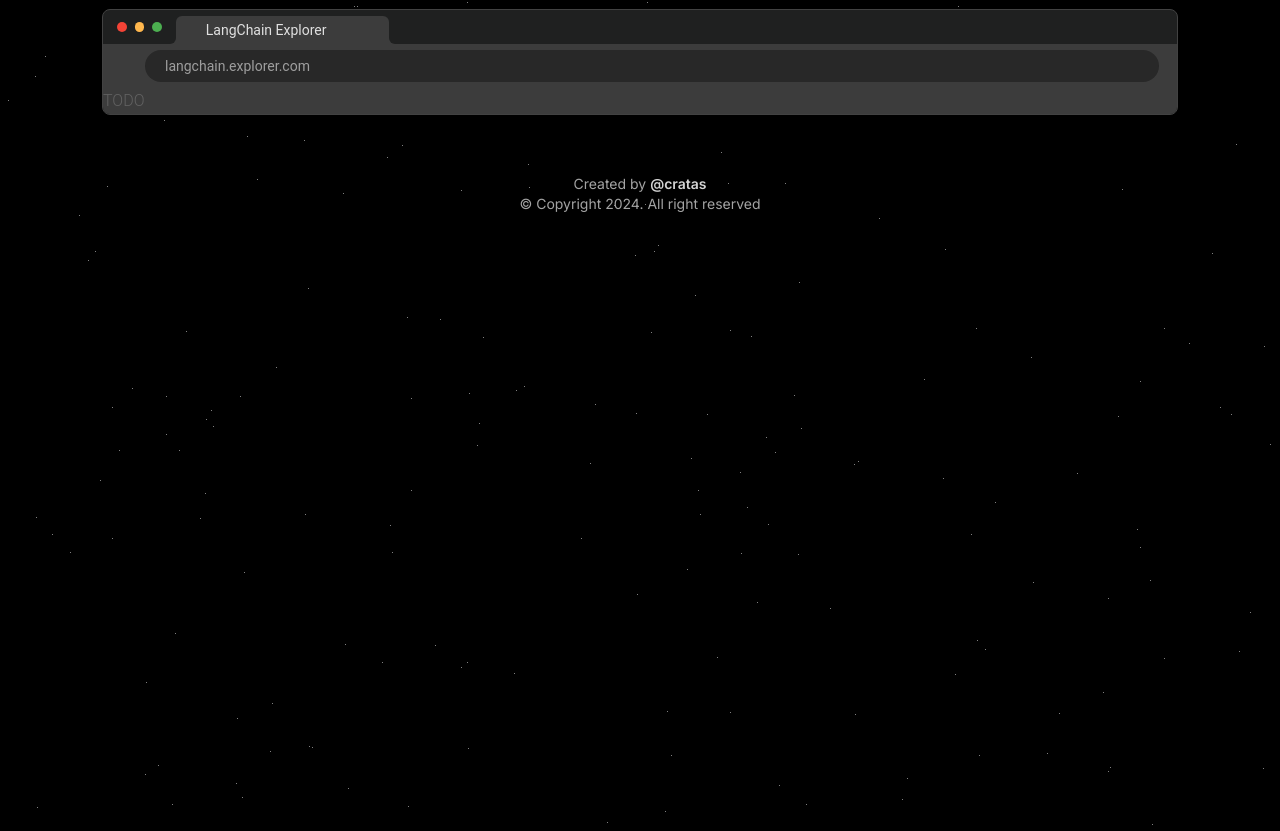
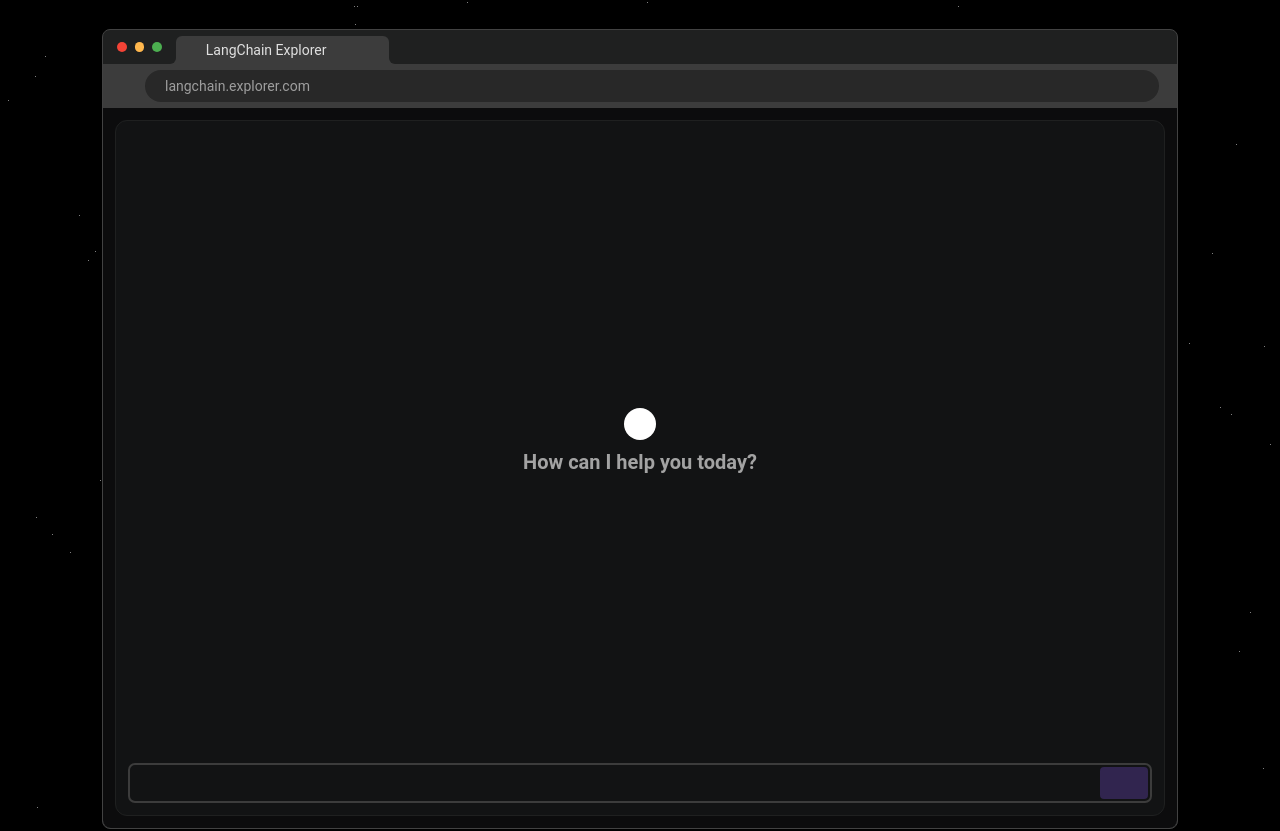
Before and after one commit to cratas/langchain-explorer, a Next.js app: page / in a window 1280 px wide. Shown: the part 546-1377 px from the top of the page. Before the commit the page ends 800 px from the top, so only its background shows below. Built offline with nearby package versions, Linux system fonts and the light colour scheme.

Commit message:
feat(chatbot-basic): created chat UI

```diff
--- a/package.json
+++ b/package.json
@@ -17,7 +17,8 @@
     "langchain": "^0.1.13",
     "next": "14.1.0",
     "react": "^18",
-    "react-dom": "^18"
+    "react-dom": "^18",
+    "uuid": "^9.0.1"
   },
   "devDependencies": {
     "@iconify/json": "^2.2.181",
--- a/src/app/globals.css
+++ b/src/app/globals.css
@@ -27,6 +27,23 @@
     rgb(var(--background-start-rgb));
 }
 
+::-webkit-scrollbar {
+  background-color: transparent;
+  width: 8px;
+}
+
+::-webkit-scrollbar-thumb {
+  border-radius: 4px;
+  background-color: #3c3c3c;
+}
+
+::-webkit-scrollbar-track-piece {
+  background-color: transparent;
+}
+/*
+::-webkit-scrollbar-track {
+  -webkit-box-shadow: inset 0 0 6px rgba(0, 0, 0, 0.3);
+} */
 @layer utilities {
   .no-scrollbar::-webkit-scrollbar {
     display: none;
@@ -35,6 +52,10 @@
     -ms-overflow-style: none; /* IE and Edge */
     scrollbar-width: none; /* Firefox */
   }
+}
+
+::-webkit-scrollbar-track {
+  background: transparent; /* Transparent track */
 }
 
 #stars {
--- /dev/null
+++ b/src/components/chat/chat-input.tsx
@@ -0,0 +1,61 @@
+'use client';
+
+import { Button, Input } from '@material-tailwind/react';
+import React, { useCallback, useState } from 'react';
+
+type Props = {
+  handleSendMessage: (message: string) => void;
+};
+
+export const ChatInput = ({ handleSendMessage }: Props) => {
+  const [input, setInput] = useState('');
+
+  const handleInputChange = (e: React.ChangeEvent<HTMLInputElement>) => {
+    setInput(e.target.value);
+  };
+
+  const handleSubmit = useCallback(async () => {
+    if (input) {
+      handleSendMessage(input);
+      setInput('');
+    }
+  }, [input, handleSendMessage]);
+
+  const handleSubmitOnEnter = useCallback(
+    (event: React.KeyboardEvent<HTMLInputElement>) => {
+      if (event.key === 'Enter') {
+        handleSubmit();
+      }
+    },
+    [handleSubmit]
+  );
+
+  return (
+    <div className="relative">
+      <Input
+        labelProps={{
+          className: 'hidden',
+        }}
+        multiple
+        onKeyUp={handleSubmitOnEnter}
+        crossOrigin=""
+        placeholder="Message ..."
+        value={input}
+        onChange={handleInputChange}
+        className="!border-2 !border-browser-light pr-20 text-text-primary placeholder-text-dark"
+        containerProps={{
+          className: 'min-w-0',
+        }}
+      />
+      <Button
+        onClick={handleSubmit}
+        placeholder=""
+        size="sm"
+        disabled={!input}
+        className="!absolute right-1 top-1 flex items-center gap-3 rounded bg-light-purple"
+      >
+        <span className="icon-[fluent--send-20-filled] h-4 w-4" />
+      </Button>
+    </div>
+  );
+};
--- /dev/null
+++ b/src/components/chat/chat-message.tsx
@@ -0,0 +1,34 @@
+import { Message } from '@/types/chat';
+import React from 'react';
+
+type Props = {
+  message: Message;
+};
+
+export const ChatMessage = ({ message }: Props) => {
+  const { content, isUser } = message;
+
+  return (
+    <div className="w-full text-left text-sm">
+      <div className="flex flex-row gap-3">
+        <div
+          className={`${!isUser ? 'bg-text-light' : 'bg-light-purple'} flex h-8 w-8 items-center justify-center rounded-full`}
+        >
+          {isUser ? (
+            <span className="icon-[solar--user-bold] bg-black text-xl" />
+          ) : (
+            <span className="icon-[lucide--bot] bg-black text-xl font-bold" />
+          )}
+        </div>
+
+        <div className="inline-block w-full text-left font-normal text-white">
+          <p className="mb-2 text-sm font-bold text-text-primary">
+            {isUser ? 'You' : 'AI Assistant'}
+          </p>
+
+          {content}
+        </div>
+      </div>
+    </div>
+  );
+};
--- /dev/null
+++ b/src/components/chat/index.ts
@@ -0,0 +1 @@
+export { ChatInput } from './chat-input';
--- a/src/components/tailwind-components/index.ts
+++ b/src/components/tailwind-components/index.ts
@@ -1,5 +1,13 @@
 'use client';
 
-import { ThemeProvider, Button, Tab, Tabs, TabsBody, TabsHeader } from '@material-tailwind/react';
+import {
+  ThemeProvider,
+  Button,
+  Tab,
+  Tabs,
+  TabsBody,
+  TabsHeader,
+  Input,
+} from '@material-tailwind/react';
 
-export { ThemeProvider, Button, Tab, Tabs, TabsBody, TabsHeader };
+export { ThemeProvider, Button, Tab, Tabs, TabsBody, TabsHeader, Input };
--- /dev/null
+++ b/src/hooks/use-message-scroll.ts
@@ -0,0 +1,31 @@
+import { useCallback, useEffect, useRef } from 'react';
+
+export const useMessagesScroll = (messages: unknown[]) => {
+  const messagesEndRef = useRef<HTMLDivElement>(null);
+
+  const scrollMessagesToBottom = useCallback(() => {
+    if (!messages) {
+      return;
+    }
+
+    if (!messagesEndRef.current) {
+      return;
+    }
+
+    if (messagesEndRef.current) {
+      messagesEndRef.current.scrollTop = messagesEndRef.current.scrollHeight;
+    }
+  }, [messages]);
+
+  useEffect(
+    () => {
+      scrollMessagesToBottom();
+    },
+    // eslint-disable-next-line react-hooks/exhaustive-deps
+    [messages]
+  );
+
+  return {
+    messagesEndRef,
+  };
+};
--- a/src/sections/chatbot/view/chatbot-view.tsx
+++ b/src/sections/chatbot/view/chatbot-view.tsx
@@ -1,3 +1,64 @@
-import React from 'react';
+'use client';
 
-export const ChatBotView = () => <>TODO</>;
+import { ChatInput } from '@/components/chat';
+import { ChatMessage } from '@/components/chat/chat-message';
+import { useMessagesScroll } from '@/hooks/use-message-scroll';
+import { Message } from '@/types/chat';
+import React, { useState } from 'react';
+import { v4 as uuidv4 } from 'uuid';
+
+export const ChatBotView = () => {
+  const [messages, setMessages] = useState<Message[]>([]);
+
+  const { messagesEndRef } = useMessagesScroll(messages);
+
+  const handleSendMessage = (message: string) => {
+    setMessages((prev) => [
+      ...prev,
+      {
+        id: uuidv4(),
+        content: message,
+        isUser: true,
+      },
+    ]);
+
+    setMessages((prev) => [
+      ...prev,
+      {
+        id: uuidv4(),
+        content: message,
+        isUser: false,
+      },
+    ]);
+  };
+
+  return (
+    <div className="h-[45rem] bg-background-dark p-3">
+      <div className="h-full rounded-xl border border-browser-background bg-background-light">
+        <div className="relative flex h-full w-full flex-col gap-3 p-3">
+          <div
+            className="flex h-full w-full flex-col gap-12 overflow-y-auto p-3"
+            ref={messagesEndRef}
+          >
+            {!messages.length && (
+              <div className="flex h-full w-full flex-col items-center justify-center gap-2">
+                <div className="flex h-8 w-8 items-center justify-center rounded-full bg-white">
+                  <span className="icon-[lucide--bot] bg-black text-xl font-bold" />
+                </div>
+                <p className=" text-center text-xl font-bold text-text-primary">
+                  How can I help you today?
+                </p>
+              </div>
+            )}
+
+            {messages.map((message) => (
+              <ChatMessage key={message.id} message={message} />
+            ))}
+          </div>
+
+          <ChatInput handleSendMessage={handleSendMessage} />
+        </div>
+      </div>
+    </div>
+  );
+};
--- a/src/sections/home/view/home-view.tsx
+++ b/src/sections/home/view/home-view.tsx
@@ -104,7 +104,7 @@
             </Tab>
           ))}
         </TabsHeader>
-        <TabsBody placeholder="">
+        <TabsBody placeholder="" className="mt-5">
           {TABS.map(({ value, content }) => (
             <TabPanel key={value} value={value}>
               {content}
--- /dev/null
+++ b/src/types/chat.tsx
@@ -0,0 +1,5 @@
+export type Message = {
+  id: string;
+  content: string;
+  isUser: boolean;
+};
--- a/tailwind.config.ts
+++ b/tailwind.config.ts
@@ -26,6 +26,8 @@
         padding: '1rem',
       },
       colors: {
+        'background-dark': '#0c0c0d',
+        'background-light': '#121314',
         'light-purple': 'rgba(138, 92, 255, 0.5)',
         'lighter-purple': 'rgba(138, 92, 255, 1)',
         'text-primary': '#a3a3a3',
```
Also changed, not shown: 1 other file (tests, documents, lock files or other folders).
